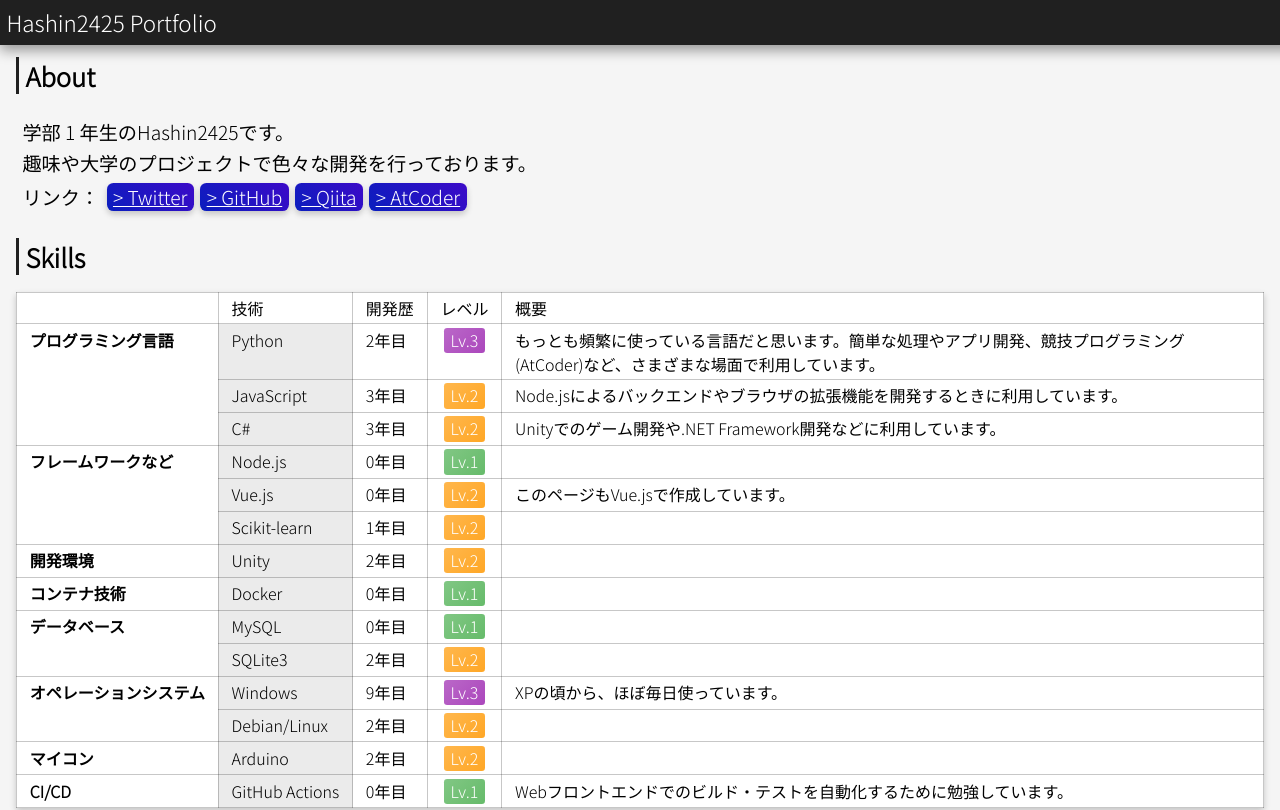
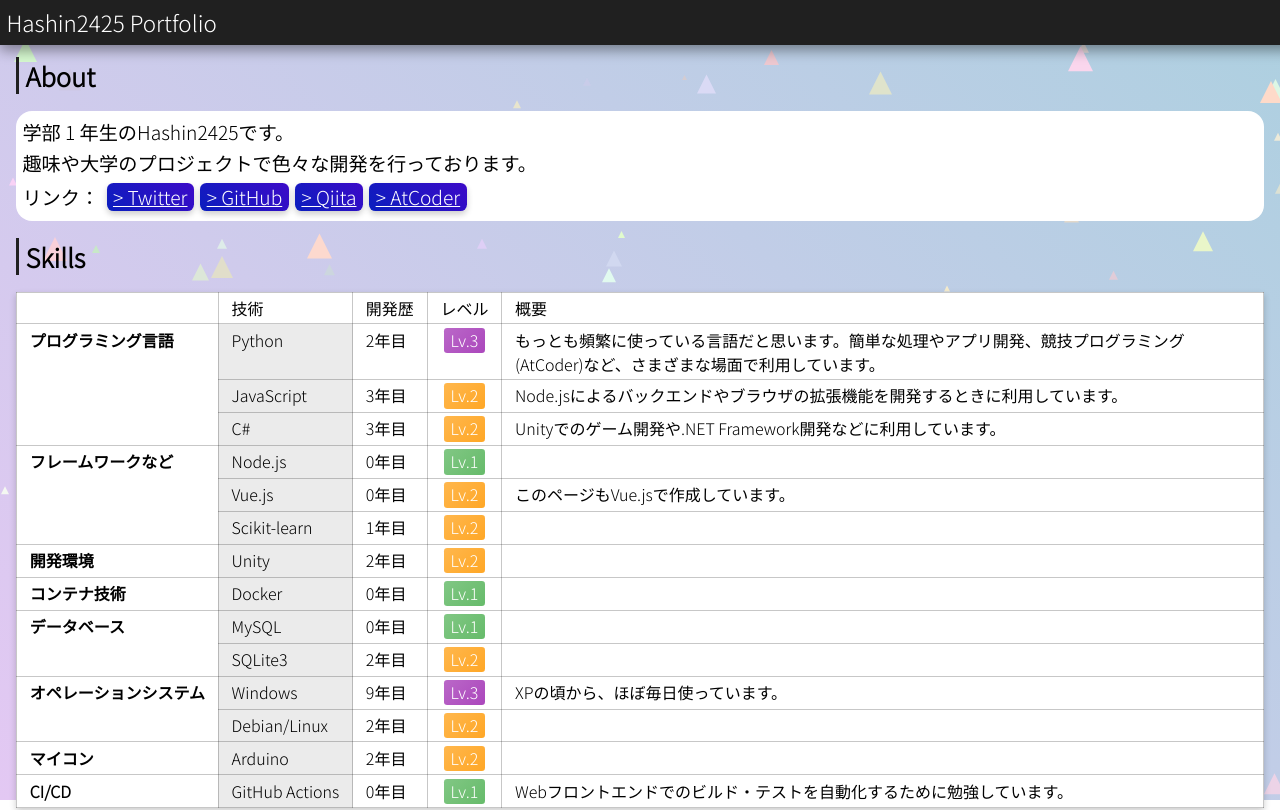
Before and after one commit to hashin2425/hashin2425, a Vue app in the folder portfolio/: page / in a window 1280 px wide. Shown: the top 810 px of the page. Built offline with nearby package versions, Linux system fonts and the light colour scheme; a web font is replaced by a local one.

Commit message:
[Feature] 背景に三角形が降るようにする

```diff
--- a/portfolio/src/App.vue
+++ b/portfolio/src/App.vue
@@ -33,7 +33,5 @@ body {
 
   font-family: 'Klee One', cursive;
   font-family: 'Noto Sans JP', sans-serif;
-
-  background-color: rgb(245, 245, 245);
 }
 </style>
--- a/portfolio/src/sections/Main.vue
+++ b/portfolio/src/sections/Main.vue
@@ -7,12 +7,14 @@
     <h1>Projects</h1>
     <CreativeCard :projects="projects" />
   </div>
+  <TriangleBackground></TriangleBackground>
 </template>
 
 <script>
 import CreativeCard from "./components/CreativeCard.vue";
 import SkillCard from "./components/SkillCard.vue";
 import About from "./components/About.vue";
+import TriangleBackground from "./components/TriangleBackground.vue";
 
 function calculateAge(year, month) {
   return Math.floor((new Date() - new Date(year, month, 1)) / (1000 * 60 * 60 * 24 * 365))
@@ -24,6 +26,7 @@ export default {
     CreativeCard,
     SkillCard,
     About,
+    TriangleBackground
   },
   data() {
     return {
--- a/portfolio/src/sections/components/About.vue
+++ b/portfolio/src/sections/components/About.vue
@@ -49,7 +49,8 @@
         <p>趣味や大学のプロジェクトで色々な開発を行っております。</p>
         <p>
             リンク：
-            <a v-for="s in sns" :key="s.name" :href="s.url" target="_blank" rel="noopener noreferrer" class="shadow-box link-icon">
+            <a v-for="s in sns" :key="s.name" :href="s.url" target="_blank" rel="noopener noreferrer"
+                class="shadow-box link-icon">
                 > {{ s.name }}
             </a>
         </p>
@@ -80,6 +81,8 @@ p {
 }
 
 #about-div {
+    background-color: white;
+    border-radius: 1rem;
     padding: 0.2rem;
     margin: 0.2rem 0;
 }
@@ -92,7 +95,7 @@ a {
     background: linear-gradient(45deg, rgb(10, 30, 190), rgb(60, 10, 200));
 }
 
-.link-icon{
+.link-icon {
     display: inline-block;
     white-space: nowrap;
 }
--- /dev/null
+++ b/portfolio/src/sections/components/TriangleBackground.vue
@@ -0,0 +1,111 @@
+<template>
+    <div class="background-gradient"></div>
+    <canvas id="background-triangles"></canvas>
+</template>
+<script>
+export default {
+    name: "TriangleBackground",
+    setup() {
+        window.addEventListener("load", function () {
+            const canvas = document.getElementById("background-triangles");
+            const ctx = canvas.getContext("2d");
+            let triangles = [];
+
+            function Triangle(x, y, size, color, speed, rotationSpeed) {
+                this.x = x;
+                this.y = y;
+                this.size = size;
+                this.color = color;
+                this.speed = speed;
+                this.angle = 0;
+                this.rotationSpeed = rotationSpeed;
+            }
+
+            Triangle.prototype.draw = function () {
+                ctx.fillStyle = this.color;
+                ctx.save();
+                ctx.beginPath();
+                ctx.moveTo(this.x, this.y);
+                ctx.lineTo(this.x + this.size, this.y);
+                ctx.lineTo(this.x + this.size / 2, this.y - this.size);
+                ctx.rotate(this.angle);
+                ctx.closePath();
+                ctx.fill();
+                ctx.restore();
+            };
+
+            Triangle.prototype.update = function () {
+                this.y += 1;
+                if (this.y > canvas.height + this.size) {
+                    this.y = -this.size;
+                }
+                this.draw();
+            };
+
+            function randomInt(min, max) {
+                return Math.floor(Math.random() * (max - min + 1)) + min;
+            }
+
+            function randomColor() {
+                const r = Math.floor((Math.random() * 55) + 200);
+                const g = Math.floor((Math.random() * 55) + 200);
+                const b = Math.floor((Math.random() * 55) + 200);
+                return `rgb(${r}, ${g}, ${b})`;
+            }
+
+            function canvasInitialize() {
+                for (let i = 0; i < 150; i++) {
+                    const size = randomInt(5, 25);
+                    const x = randomInt(0, canvas.width);
+                    const y = randomInt(0, canvas.height);
+                    const color = randomColor();
+                    const speed = randomInt(0.25, 0.5);
+                    const rotationSpeed = Math.random() * 0.05 - 0.025;
+                    triangles.push(new Triangle(x, y, size, color, speed, rotationSpeed));
+                }
+            }
+
+            function triangleAnimation() {
+                ctx.clearRect(0, 0, canvas.width, canvas.height);
+                triangles.forEach(triangle => {
+                    triangle.angle += triangle.rotationSpeed;
+                    triangle.y += triangle.speed;
+                    triangle.update();
+                });
+                requestAnimationFrame(triangleAnimation);
+            }
+
+            function handleResize() {
+                canvas.width = window.innerWidth;
+                canvas.height = window.innerHeight;
+            }
+            window.addEventListener("resize", handleResize);
+
+            canvas.width = window.innerWidth;
+            canvas.height = window.innerHeight;
+            canvasInitialize();
+            triangleAnimation();
+        });
+    }
+}
+</script>
+
+<style scoped>
+.background-gradient,
+#background-triangles {
+    position: fixed;
+    top: 0;
+    left: 0;
+    width: 100%;
+    height: 100%;
+}
+
+.background-gradient {
+    background-image: linear-gradient(45deg, rgb(227, 200, 243), rgb(173, 208, 224));
+    z-index: -2;
+}
+
+#background-triangles {
+    z-index: -1;
+}
+</style>
```
Also changed, not shown: portfolio/src/sections/assets/document.png.
